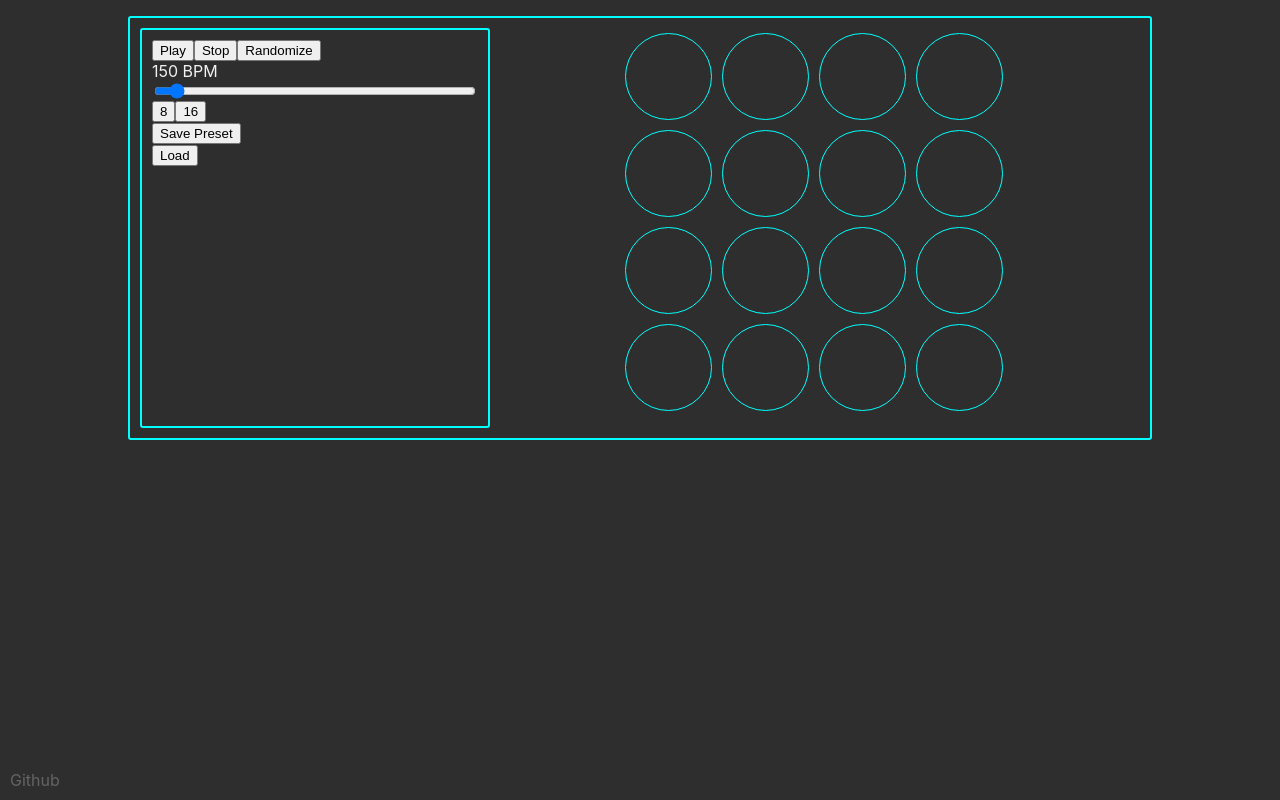
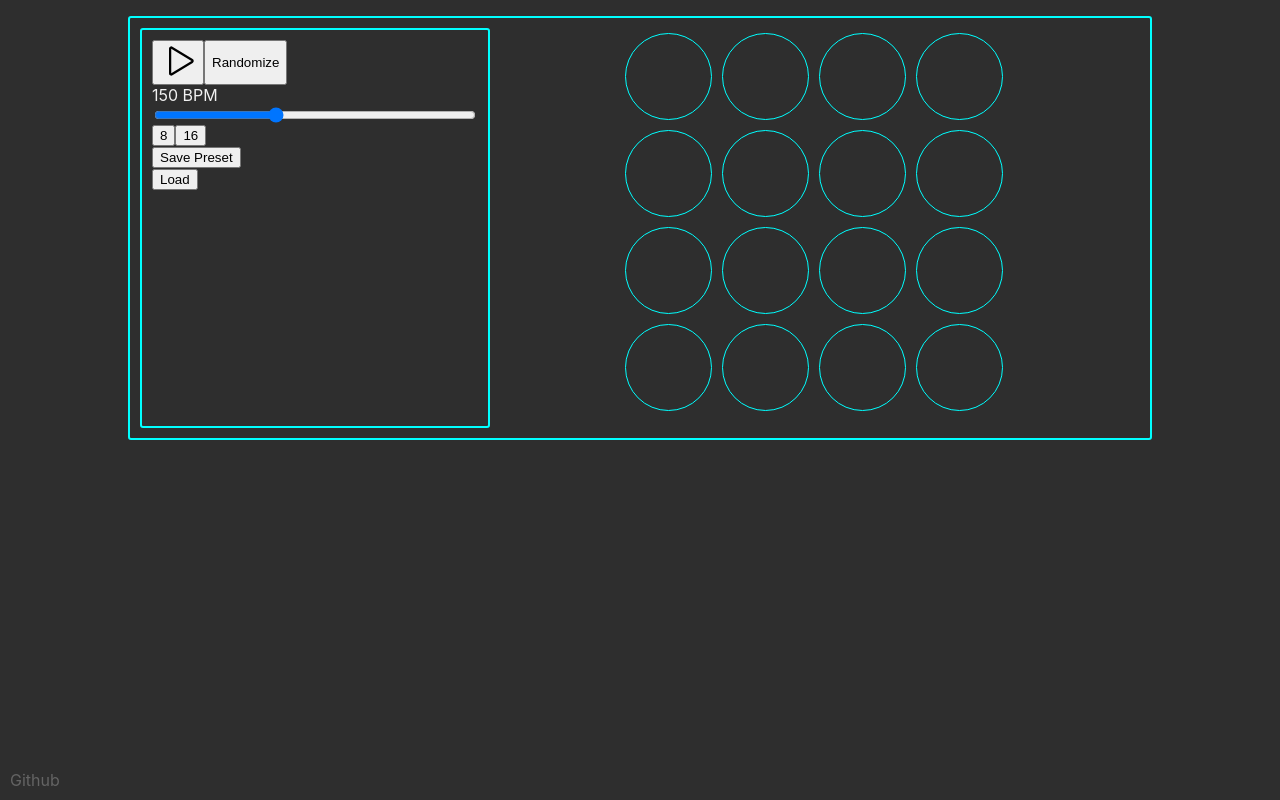
Before and after one commit to Loxphordex/Memoryfield, a React (Create React App) app: page / in a window 1280 px wide. Built offline with nearby package versions, Linux system fonts and the light colour scheme.

Commit message:
play stop icons and 4 4 time

```diff
--- a/package.json
+++ b/package.json
@@ -7,6 +7,7 @@
     "@testing-library/react": "^9.4.0",
     "@testing-library/user-event": "^7.2.1",
     "nexusui": "^2.0.10",
+    "phosphor-react": "^1.2.1",
     "react": "^16.12.0",
     "react-dom": "^16.12.0",
     "react-nexusui": "^0.1.7",
--- a/src/App.js
+++ b/src/App.js
@@ -108,11 +108,11 @@ function App() {
       isKeyHandlerSet])
 
   function calculateBpm(bpm) {
-    // how do we calculate the interval between beats, given a bpm?
-    bpm = parseInt(bpm, 10) // 128
-    const millisecondsPerBeat = 60000 / bpm
+    bpm = parseInt(bpm, 10)
+    const millisecondsPerBeat = (60000 / bpm)
+    const beatsIn44Time = millisecondsPerBeat / 4
 
-    setSpeed(millisecondsPerBeat)
+    setSpeed(beatsIn44Time)
     setDisplayedBpm(bpm)
   }
 
@@ -128,7 +128,6 @@ function App() {
     <div className="App">
       <section className="app-container">
         <ControlPanel
-          speed={speed}
           displayedBpm={displayedBpm}
           isPlaying={isPlaying}
           play={setPlaying}
--- a/src/components/ControlPanel/ControlPanel.js
+++ b/src/components/ControlPanel/ControlPanel.js
@@ -8,8 +8,8 @@ import WaveControls from './WaveControls'
 import FilterControls from './FilterControls'
 
 export default function ControlPanel({
-  speed,
   displayedBpm,
+  isPlaying,
   play,
   randomize,
   calculateBpm,
@@ -114,9 +114,9 @@ export default function ControlPanel({
       <MainPanel
         playSequence={playSequence}
         play={play}
+        isPlaying={isPlaying}
         randomize={randomize}
         calculateBpm={calculateBpm}
-        speed={speed}
         displayedBpm={displayedBpm}
         setSequenceAndNodeStatus={setSequenceAndNodeStatus}
       />
--- a/src/components/ControlPanel/MainPanel.js
+++ b/src/components/ControlPanel/MainPanel.js
@@ -1,24 +1,25 @@
 import React from 'react'
 import '../../styles/components/MainPanel.css'
+import { Play, Stop } from 'phosphor-react'
 
 export default function MainPanel({
   playSequence,
   play,
+  isPlaying,
   randomize,
   calculateBpm,
-  speed,
   displayedBpm,
   setSequenceAndNodeStatus
 }) {
   return (
     <div className='global-controls'>
-      <button onClick={() => playSequence()}>Play</button>
-      <button onClick={() => play(false)}>Stop</button>
+      {!isPlaying && <button onClick={() => playSequence()}><Play size={36} /></button>}
+      {isPlaying && <button onClick={() => play(false)}><Stop size={36} /></button>}
       <button onClick={() => randomize()}>Randomize</button>
 
       <div className='bpm-controls-container'>
         <label htmlFor="speed">{`${displayedBpm} BPM`}</label>
-        <input type="range" id="speed" name="speed" min={1} max={1000}
+        <input type="range" id="speed" name="speed" min={1} max={400} defaultValue={150}
           onChange={(e) => calculateBpm(e.target.value)} />
       </div>
       <button id="sequenceLength8" name="sequenceLength8"
```
Also changed, not shown: 1 other file (tests, documents, lock files or other folders).
